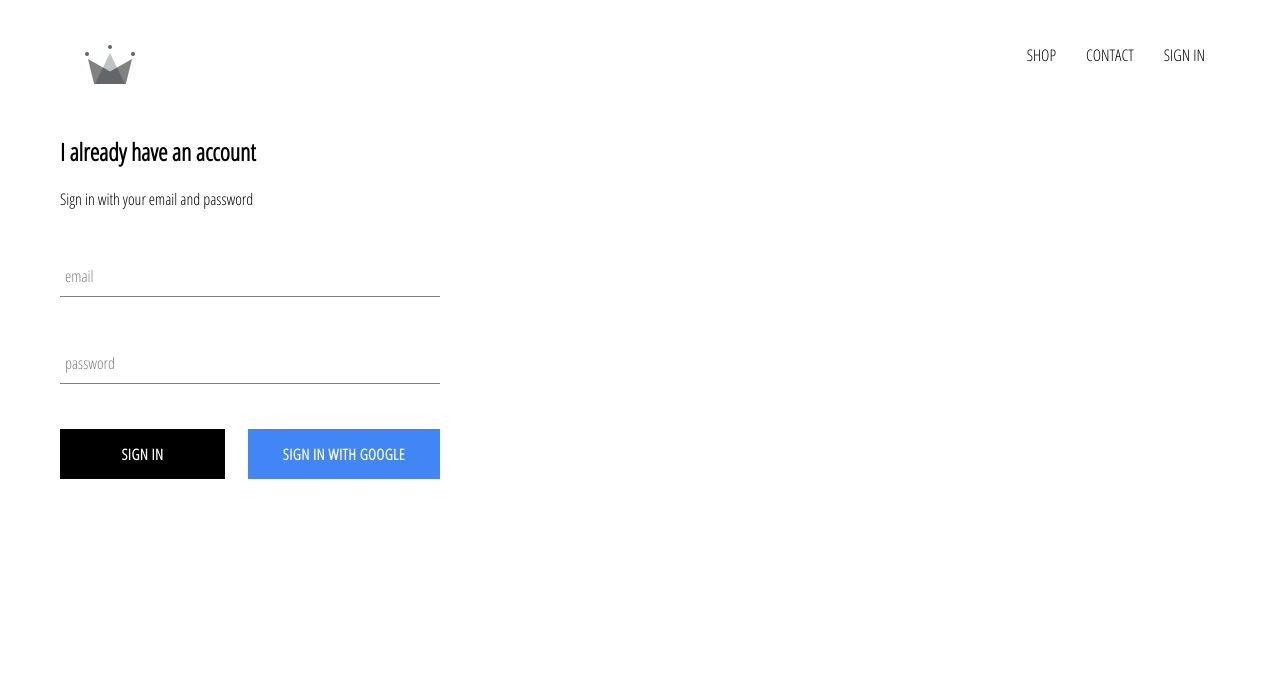
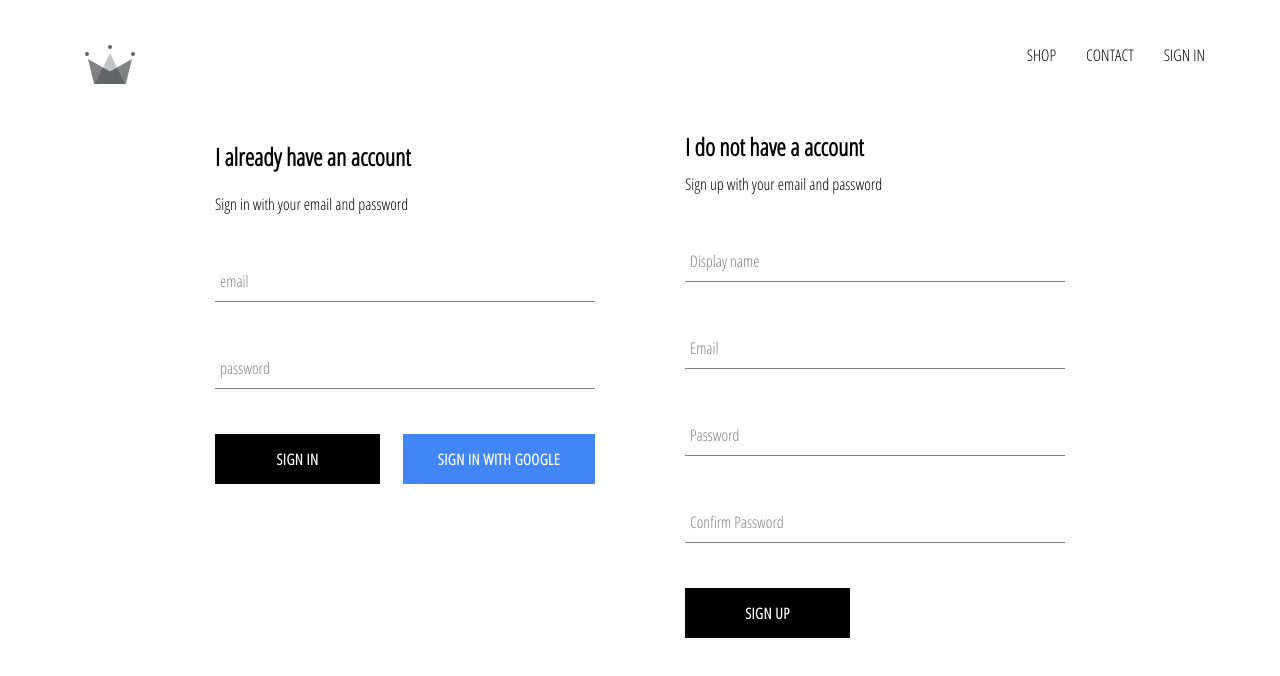
Before and after one commit to ShannonYin/Project-Crwn-Clothing, a React (Create React App) app: page /signin in a window 1280 px wide. Shown: the top 676 px of the page. Built offline with nearby package versions, Linux system fonts and the light colour scheme; no server answers.

Commit message:
finishing sign up page

```diff
--- a/src/App.js
+++ b/src/App.js
@@ -7,7 +7,7 @@
 import ShopPage from './pages/shop/shop.component';
 import Header from './components/header/header.component';
 import SignInAndSignUpPage from './pages/sign-in-and-sign-up/sign-in-and-sign-up.component';
-import {auth} from './firebase/firebase.utils';
+import {auth, createUserProfileDocument} from './firebase/firebase.utils';
 
 class App extends React.Component {
   constructor(){
@@ -20,8 +20,20 @@
   unsubscribeFromAuth = null;
 
   componentDidMount(){
-    this.unsubscribeFromAuth = auth.onAuthStateChanged(user=>{
-      this.setState({currentUser:user});
+    this.unsubscribeFromAuth = auth.onAuthStateChanged(async userAuth=>{
+      if(userAuth){
+        const userRef = await createUserProfileDocument(userAuth);
+
+        userRef.onSnapshot(snapShot =>{
+          this.setState({
+            currentUser:{
+              id:snapShot.id,
+              ...snapShot.data()
+            }
+          })
+        });
+      }
+      this.setState({currentUser:userAuth});
     });
   }
 
--- a/src/components/sign-in/sign-in.component.jsx
+++ b/src/components/sign-in/sign-in.component.jsx
@@ -2,7 +2,7 @@
 import FormInput from '../form-input/form-input.component';
 import './sign-in.styles.scss';
 import CustomButton from '../custom-button/custom-button.component';
-import {signInWithGoogle} from '../../firebase/firebase.utils';
+import {auth, signInWithGoogle} from '../../firebase/firebase.utils';
 
 class SignIn extends React.Component{
 	constructor(props){
@@ -13,9 +13,18 @@
 		}
 	}
 
-	handleSubmit = event =>{
+	handleSubmit = async event =>{
 		event.preventDefault();
-		this.setState({email:'',password:''})
+
+		const{email,password} = this.state;
+		try{
+			await auth.signInWithEmailAndPassword(email,password);
+			this.setState({email:'',password:''})
+		}catch(error){
+			console.log(error);
+		}
+
+
 	}
 
 	handleChange = event =>{
@@ -40,7 +49,7 @@
 					<FormInput
 						name = "password"
 						type = 'password'
-						value = {this.state.email}
+						value = {this.state.password}
 						handleChange = {this.handleChange}
 						label = 'password'
 						required
--- /dev/null
+++ b/src/components/sign-up/sign-up.component.jsx
@@ -0,0 +1,97 @@
+import React from 'react';
+import FormInput from '../form-input/form-input.component';
+import CustomButton from '../custom-button/custom-button.component';
+import {auth,createUserProfileDocument} from '../../firebase/firebase.utils';
+
+import './sign-up.styles.scss';
+
+class SignUp extends React.Component{
+	constructor(){
+		super();
+		this.state = {
+			displayName:'',
+			email:'',
+			password:'',
+			confirmPassword:''
+		}
+	}
+
+	handleSubmit = async event =>{
+		event.preventDefault();
+		const {displayName,email,password,confirmPassword} = this.state;
+		if(password != confirmPassword){
+			alert("password don't match");
+			return;
+		}
+		try{
+			const{user} = await auth.createUserWithEmailAndPassword(email,password);
+			createUserProfileDocument(user,{displayName});
+			this.setState({
+				displayName:'',
+				email:'',
+				password:'',
+				confirmPassword:''
+			});
+		}catch(error){
+			console.log(error);
+		}
+
+	};
+
+	handleChange = event =>{
+		const{name,value} = event.target;
+		this.setState({[name]:value});
+	};
+
+	render(){
+		const {displayName,email,password,confirmPassword} = this.state;
+		return(
+			<div className = 'sign-up'>
+				<h2 className = 'title'>
+					I do not have a account
+				</h2>
+				<span> Sign up with your email and password</span>
+				<form
+					className = 'sign-up-form'
+					onSubmit = {this.handleSubmit}
+				>
+					<FormInput
+						type = 'text'
+						name = 'displayName'
+						value = {displayName}
+						onChange = {this.handleChange}
+						label = 'Display name'
+						required
+					/>
+					<FormInput
+						type = 'email'
+						name = 'email'
+						value = {email}
+						onChange = {this.handleChange}
+						label = 'Email'
+						required
+					/>
+					<FormInput
+						type = 'password'
+						name = 'password'
+						value = {password}
+						onChange = {this.handleChange}
+						label = 'Password'
+						required
+					/>
+					<FormInput
+						type = 'password'
+						name = 'confirmPassword'
+						value = {confirmPassword}
+						onChange = {this.handleChange}
+						label = 'Confirm Password'
+						required
+					/>
+					<CustomButton type = 'submit'>SIGN UP</CustomButton>
+				</form>
+			</div>
+		)
+	}
+}
+
+export default SignUp;
--- /dev/null
+++ b/src/components/sign-up/sign-up.styles.scss
@@ -0,0 +1,9 @@
+.sign-up{
+	display: flex;
+	flex-direction: column;
+	width: 380px;
+
+	.title{
+		margin: 10px 0;
+	}
+}
--- a/src/firebase/firebase.utils.js
+++ b/src/firebase/firebase.utils.js
@@ -12,6 +12,30 @@
     appId: "1:409100497101:web:759775a66e162946f83984"
   };
 
+  export const createUserProfileDocument = async(userAuth,additionalData)=>{
+    if(!userAuth) return;
+
+    const userRef = firestore.doc(`users/${userAuth.uid}`);
+
+    const snapShot = await userRef.get();
+
+    if(!snapShot.exists){
+      const {displayName,email} = userAuth;
+      const createAt = new Date();
+      try{
+        await userRef.set({
+          displayName,
+          email,
+          createAt,
+          ...additionalData
+        })
+      }catch(error){
+        console.log('error creating user',error.message);
+      }
+    }
+    return userRef;
+  };
+
   firebase.initializeApp(config);
 
   export const auth = firebase.auth();
--- a/src/pages/sign-in-and-sign-up/sign-in-and-sign-up.component.jsx
+++ b/src/pages/sign-in-and-sign-up/sign-in-and-sign-up.component.jsx
@@ -1,10 +1,11 @@
 import React from 'react';
 import SignIn from '../../components/sign-in/sign-in.component';
 import './sign-in-and-sign-up.styles.scss';
-
+import SignUp from '../../components/sign-up/sign-up.component';
 const SignInAndSignUpPage = ()=>(
 	<div className = 'sign-in-and-sign-up'>
 		<SignIn />
+		<SignUp />
 	</div>
 
 );
--- a/src/pages/sign-in-and-sign-up/sign-in-and-sign-up.styles.scss
+++ b/src/pages/sign-in-and-sign-up/sign-in-and-sign-up.styles.scss
@@ -0,0 +1,6 @@
+.sign-in-and-sign-up{
+	width: 850px;
+	display: flex;
+	justify-content: space-between;
+	margin: 30px auto;
+}
```
